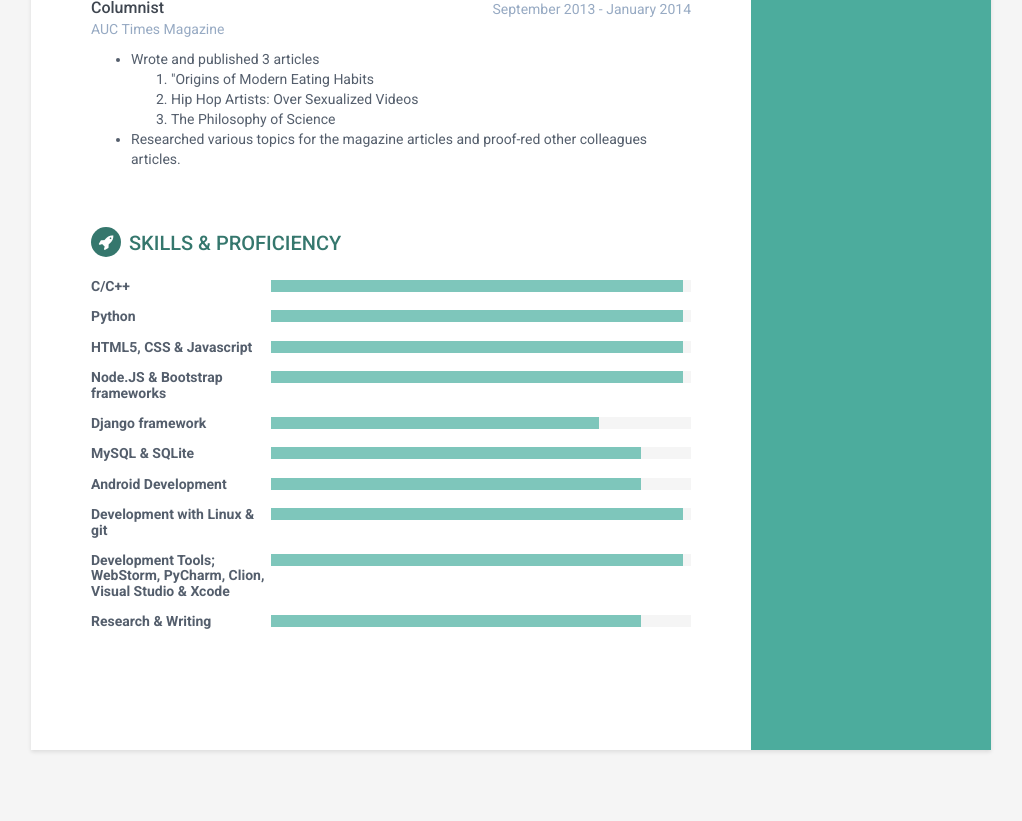
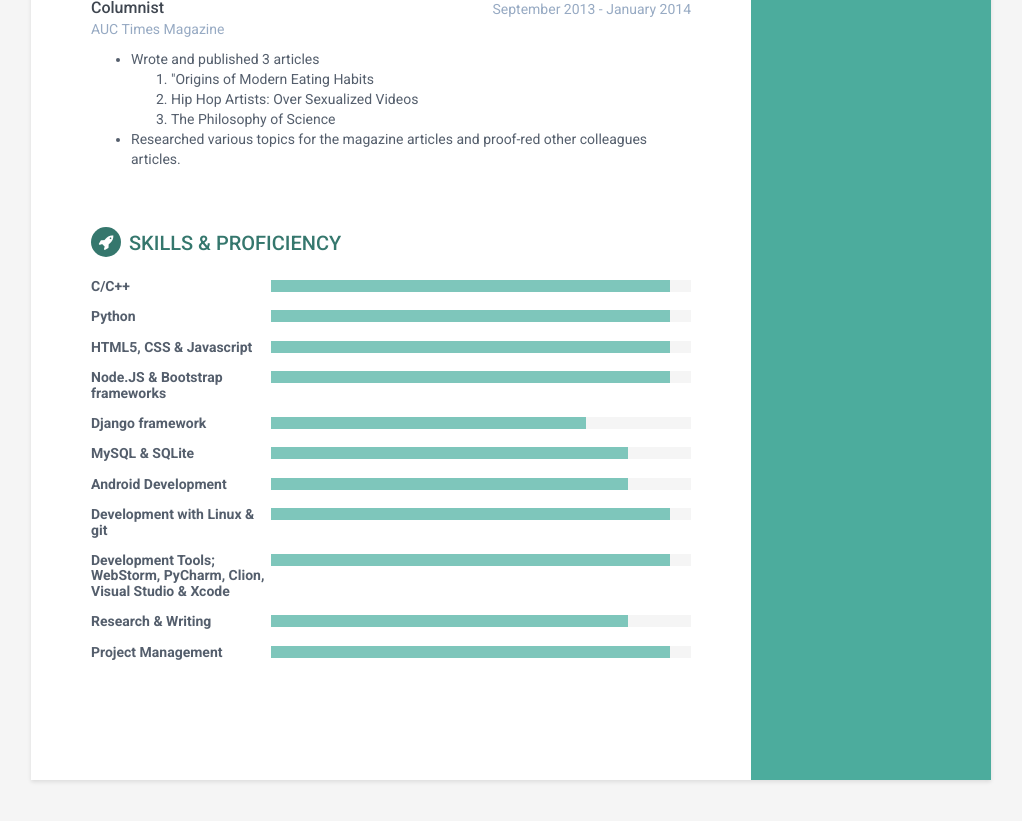
Before and after one commit to ShehabCE/shehabce.github.io, a Jekyll site: the page built from index.html, in a window 1280 px wide and 900 px high, scrolled down 1666 px. Shown: the top 821 px of the window, without its empty margins (129-1151 px from the left). Built offline with Jekyll 4.4.1, drawn with Linux system fonts in a browser that asks for light colours.

Commit message:
Adjusted skills file

```diff
--- a/_includes/skills.html
+++ b/_includes/skills.html
@@ -4,7 +4,7 @@
                     <div class="item">
                         <h3 class="level-title">C/C++</h3>
                         <div class="level-bar">
-                            <div class="level-bar-inner" data-level="98%">
+                            <div class="level-bar-inner" data-level="95%">
                             </div>
                         </div><!--//level-bar-->
                     </div><!--//item-->
@@ -12,7 +12,7 @@
                     <div class="item">
                         <h3 class="level-title">Python</h3>
                         <div class="level-bar">
-                            <div class="level-bar-inner" data-level="98%">
+                            <div class="level-bar-inner" data-level="95%">
                             </div>
                         </div><!--//level-bar-->
                     </div><!--//item-->
@@ -20,7 +20,7 @@
                     <div class="item">
                         <h3 class="level-title">HTML5, CSS &amp; Javascript</h3>
                         <div class="level-bar">
-                            <div class="level-bar-inner" data-level="98%">
+                            <div class="level-bar-inner" data-level="95%">
                             </div>
                         </div><!--//level-bar-->
                     </div><!--//item-->
@@ -28,7 +28,7 @@
                     <div class="item">
                         <h3 class="level-title">Node.JS &amp; Bootstrap frameworks</h3>
                         <div class="level-bar">
-                            <div class="level-bar-inner" data-level="98%">
+                            <div class="level-bar-inner" data-level="95%">
                             </div>
                         </div><!--//level-bar-->
                     </div><!--//item-->
@@ -36,7 +36,7 @@
                     <div class="item">
                         <h3 class="level-title">Django framework</h3>
                         <div class="level-bar">
-                            <div class="level-bar-inner" data-level="78%">
+                            <div class="level-bar-inner" data-level="75%">
                             </div>
                         </div><!--//level-bar-->
                     </div><!--//item-->
@@ -44,7 +44,7 @@
                     <div class="item">
                         <h3 class="level-title">MySQL &amp; SQLite</h3>
                         <div class="level-bar">
-                            <div class="level-bar-inner" data-level="88%">
+                            <div class="level-bar-inner" data-level="85%">
                             </div>
                         </div><!--//level-bar-->
                     </div><!--//item-->
@@ -52,7 +52,7 @@
                     <div class="item">
                         <h3 class="level-title">Android Development</h3>
                         <div class="level-bar">
-                            <div class="level-bar-inner" data-level="88%">
+                            <div class="level-bar-inner" data-level="85%">
                             </div>
                         </div><!--//level-bar-->
                     </div><!--//item-->
@@ -60,7 +60,7 @@
                     <div class="item">
                         <h3 class="level-title">Development with Linux &amp; git</h3>
                         <div class="level-bar">
-                            <div class="level-bar-inner" data-level="98%">
+                            <div class="level-bar-inner" data-level="95%">
                             </div>
                         </div><!--//level-bar-->
                     </div><!--//item-->
@@ -68,7 +68,7 @@
                     <div class="item">
                         <h3 class="level-title">Development Tools; WebStorm, PyCharm, Clion, Visual Studio &amp; Xcode</h3>
                         <div class="level-bar">
-                            <div class="level-bar-inner" data-level="98%">
+                            <div class="level-bar-inner" data-level="95%">
                             </div>
                         </div><!--//level-bar-->
                     </div><!--//item-->
@@ -76,7 +76,15 @@
                     <div class="item">
                         <h3 class="level-title">Research &amp; Writing</h3>
                         <div class="level-bar">
-                            <div class="level-bar-inner" data-level="88%">
+                            <div class="level-bar-inner" data-level="85%">
+                            </div>
+                        </div> <!-- //level-bar -->
+                    </div><!-- //item -->
+
+                    <div class="item">
+                        <h3 class="level-title">Project Management</h3>
+                        <div class="level-bar">
+                            <div class="level-bar-inner" data-level="95%">
                             </div>
                         </div> <!-- //level-bar -->
                     </div><!-- //item -->
```
